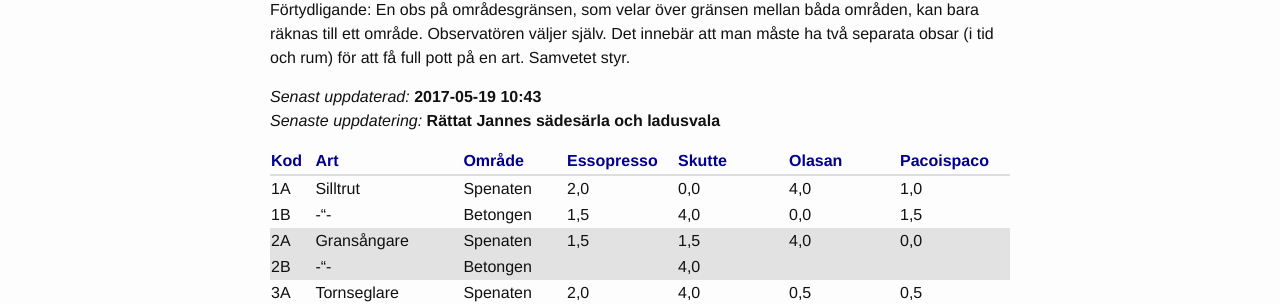
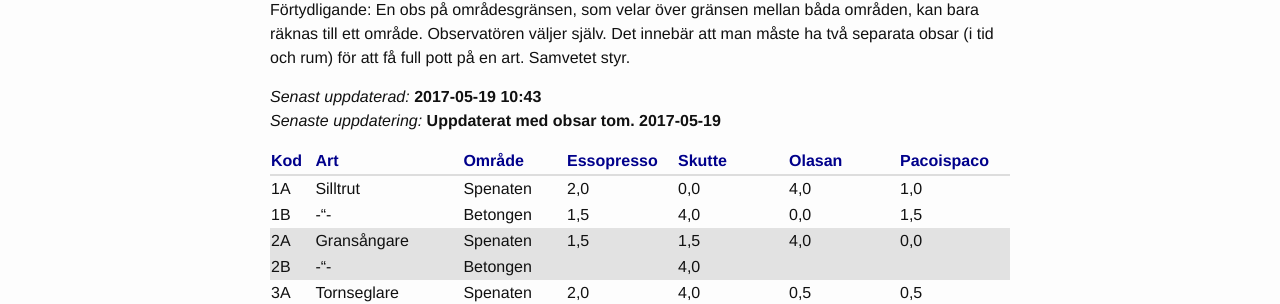
Before and after one commit to pacoispaco/flapjackers, a Jekyll site: the page built from docs/_posts/2017-03-21-sthlm-betong-spring-challenge.markdown, in a window 1280 px wide. Shown: the part 313-617 px from the top of the page. Built offline with Jekyll 4.4.1, drawn with Linux system fonts in a browser that asks for light colours.

Commit message:
Fixed 'senaste uppdatering'

```diff
--- a/docs/_posts/2017-03-21-sthlm-betong-spring-challenge.markdown
+++ b/docs/_posts/2017-03-21-sthlm-betong-spring-challenge.markdown
@@ -10,7 +10,7 @@ Sthlm Betong Spring Challenge handlar om att först obsa 10 arter i Stockholm un
 Förtydligande: En obs på områdesgränsen, som velar över gränsen mellan båda områden, kan bara räknas till ett område. Observatören väljer själv. Det innebär att man måste ha två separata obsar (i tid och rum) för att få full pott på en art. Samvetet styr.
 
 *Senast* *uppdaterad:* **2017-05-19** **10:43**
-*Senaste* *uppdatering:* **Rättat Jannes sädesärla och ladusvala**
+*Senaste* *uppdatering:* **Uppdaterat med obsar tom. 2017-05-19**
 
 | Kod | Art         | Område   | Essopresso | Skutte | Olasan | Pacoispaco |
 | --- | ----------- | -------- | ---------- | ------ | ------ | ---------- |
```
